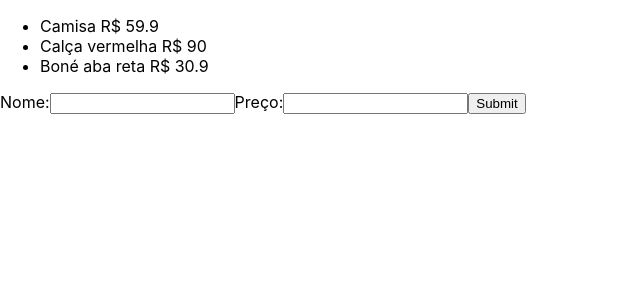
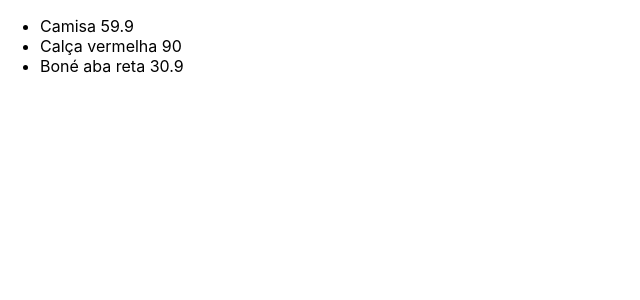
Before and after one commit to niltoncesar3/Estudos-em-react, a React (Create React App) app in the folder Req_http/httpreact/: page / in a window 1280 px wide. Shown: the top 300 px of the page, without its empty margins (0-640 px from the left). Built offline with nearby package versions, Linux system fonts and the light colour scheme; data requests are answered from the project's data file.

Commit message:
change useeffect

```diff
--- a/Req_http/httpreact/src/App.js
+++ b/Req_http/httpreact/src/App.js
@@ -1,18 +1,13 @@
-import { useState, useEffect } from "react";
-
-//components
-
+import {useState, useEffect} from "react"
 
 const url = "http://localhost:3000/products"
 
+
 function App() {
+
   const [products, setProducts] = useState([])
 
-  const [name, setName] = useState('')
-  const [price, setPrice] = useState('')
-
-
-  //1-> Resgatando dados
+  // 1 -> Resgatando dados
   useEffect(() => {
     async function fetchData() {
       const res = await fetch(url)
@@ -25,60 +20,18 @@ function App() {
   },[])
 
 
-  // 2 -> Adição de produtos
-  const handleSubmit = async (e) => {
-    e.preventDefault();
-
-    const product = {
-      name,
-      price,
-    };
-    const res = await fetch(url, {
-      method: "POST",
-      headers: {
-        "Content-Type":"application/json"
-      },
-      body: JSON.stringify(product),
-    });
-
-     // 3 -> carregamento dinamico
-    const addedProduct =  await res.json();
-
-    setProducts((prevProducts) => [...prevProducts,addedProduct])
-
-    setProducts("")
-    setPrice("")
-  }
-
 
   return (
     <div>
       <ul>
         {products.map((product) => (
-          <li key={product.id}>{product.name} R$ {product.price}</li>
+          <li key={product.id}>
+            {product.name} {product.price}
+          </li>
         ))}
       </ul>
-      <div className="add-products">
-        <form onSubmit={handleSubmit}>
-          <label>
-            Nome:
-            <input type="text"
-            name="name"
-            value={name}
-            onChange={(e) => setName(e.target.value)}
-            />
-          </label>
-          <label>
-            Preço:
-            <input type="number"
-            name="name"
-            value={price}
-            onChange={(e) => setPrice(e.target.value)}
-            />
-          </label>
-          <input type="submit"/>
-        </form>
-      </div>
+
+
 
 
     </div>
```
